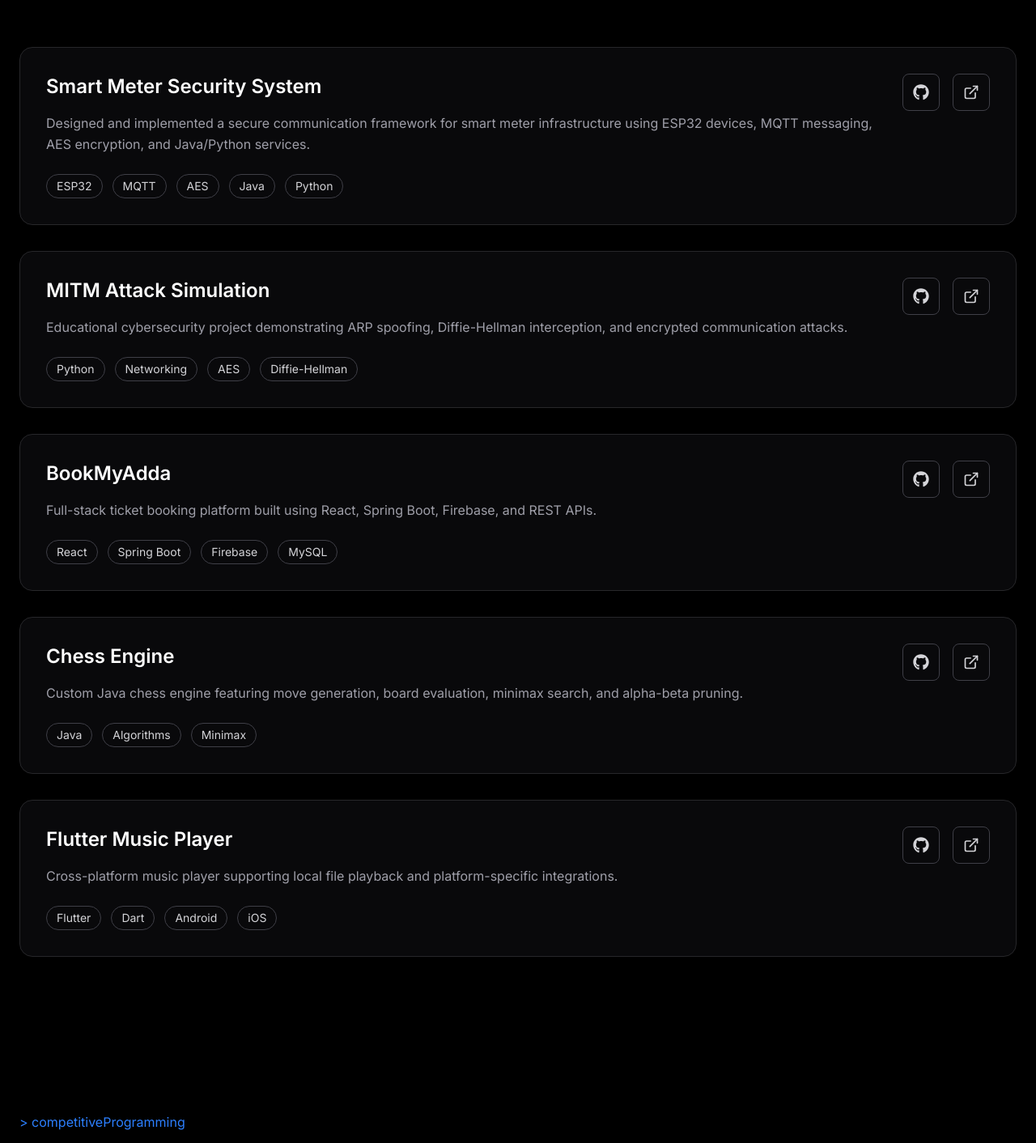
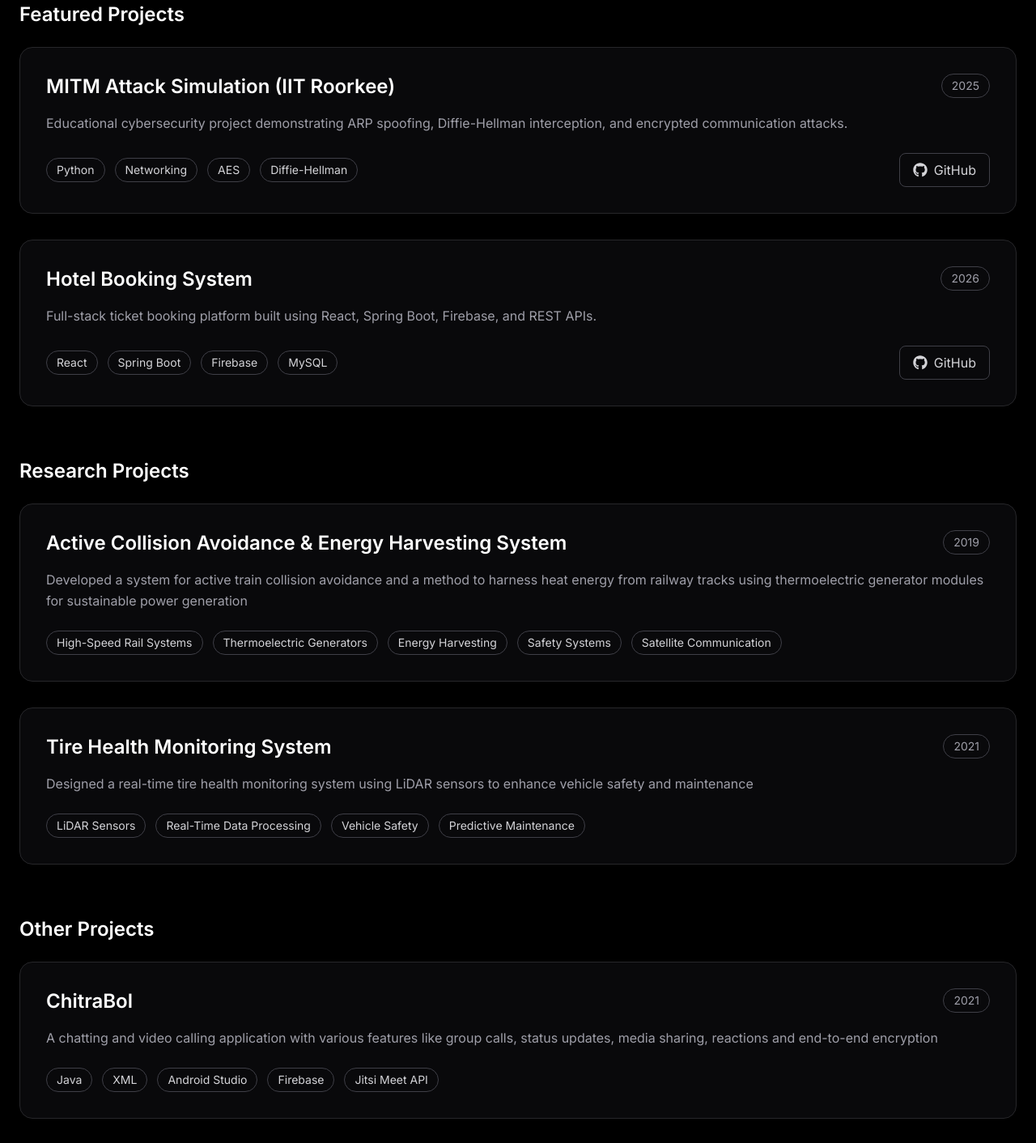
Before and after one commit to Shashvat2005/Portfolio, a Next.js app: page / in a window 1280 px wide. Shown: the part 2740-4152 px from the top of the page at 81% size. Built offline with nearby package versions, Linux system fonts and the light colour scheme.

Commit message:
Projects Updated

```diff
--- a/src/components/sections/Projects.tsx
+++ b/src/components/sections/Projects.tsx
@@ -1,15 +1,94 @@
 import { ExternalLink } from "lucide-react";
-import { FaGithub} from "react-icons/fa";
-import { projects } from "../../data/projects";
-
+import { FaGithub } from "react-icons/fa";
+import { projects } from "@/data/projects";
 
 export default function Projects() {
+  const featuredProjects = projects.filter(
+    (project) => project.featured == 0
+  );
+
+  const otherProjects = projects.filter(
+    (project) => project.featured == 1
+  );
+
+  const researchProjects = projects.filter(
+    (project) => project.featured == 2
+  );
+
+  const renderProjectCard = (project: (typeof projects)[number]) => (
+    <div
+      key={project.title}
+      className="group rounded-2xl border border-zinc-800 bg-zinc-950 p-8 transition-all duration-300 hover:-translate-y-1 hover:border-blue-500/50 hover:shadow-xl"
+    >
+      {/* Header */}
+      <div className="mb-4 flex items-start justify-between gap-4">
+        <h3 className="text-2xl font-semibold text-white">
+          {project.title}
+        </h3>
+
+        {project.date && (
+          <span className="rounded-full border border-zinc-700 px-3 py-1 text-sm text-zinc-400 whitespace-nowrap">
+            {project.date}
+          </span>
+        )}
+      </div>
+
+      {/* Description */}
+      <p className="mb-6 leading-relaxed text-zinc-400">
+        {project.description}
+      </p>
+
+      {/* Footer */}
+      <div className="flex flex-col gap-4 md:flex-row md:items-center md:justify-between">
+
+        {/* Tech Stack */}
+        <div className="flex flex-wrap gap-3">
+          {project.tech.map((item) => (
+            <span
+              key={item}
+              className="rounded-full border border-zinc-700 px-3 py-1 text-sm text-zinc-300"
+            >
+              {item}
+            </span>
+          ))}
+        </div>
+
+        {/* Links */}
+        <div className="flex gap-3">
+          {project.github && (
+            <a
+              href={project.github}
+              target="_blank"
+              rel="noreferrer"
+              className="flex items-center gap-2 rounded-lg border border-zinc-700 px-4 py-2 text-zinc-300 transition hover:border-white hover:text-white"
+            >
+              <FaGithub size={18} />
+              GitHub
+            </a>
+          )}
+
+          {project.demo && (
+            <a
+              href={project.demo}
+              target="_blank"
+              rel="noreferrer"
+              className="flex items-center gap-2 rounded-lg border border-zinc-700 px-4 py-2 text-zinc-300 transition hover:border-white hover:text-white"
+            >
+              <ExternalLink size={18} />
+              Demo
+            </a>
+          )}
+        </div>
+      </div>
+    </div>
+  );
+
   return (
     <section
       id="projects"
-      className="mx-auto max-w-7xl px-6 py-28"
+      className="mx-auto max-w-7xl px-6 py-20"
     >
-      <div className="mb-16">
+      <div className="mb-10">
         <p className="mb-3 text-blue-500">
           &gt; projects
         </p>
@@ -25,58 +104,46 @@ export default function Projects() {
         </p>
       </div>
 
-      <div className="grid gap-8">
-        {projects.map((project) => (
-          <div
-            key={project.title}
-            className="group rounded-2xl border border-zinc-800 bg-zinc-950 p-8 transition-all duration-300 hover:border-blue-500/50"
-          >
-            <div className="flex flex-col gap-6 lg:flex-row lg:items-start lg:justify-between">
+      {/* Featured Projects */}
+      {featuredProjects.length > 0 && (
+        <div className="mb-16">
+          <h3 className="mb-6 text-2xl font-semibold text-white">
+            Featured Projects
+          </h3>
 
-              <div className="flex-1">
-                <h3 className="mb-4 text-2xl font-semibold text-white">
-                  {project.title}
-                </h3>
+          <div className="grid gap-8">
+            {featuredProjects.map(renderProjectCard)}
+          </div>
+        </div>
+      )}
 
-                <p className="mb-6 leading-relaxed text-zinc-400">
-                  {project.description}
-                </p>
+       {/* Research Projects */}
+      {researchProjects.length > 0 && (
+        <div className="mb-16">
+          <h3 className="mb-6 text-2xl font-semibold text-white">
+            Research Projects
+          </h3>
 
-                <div className="flex flex-wrap gap-3">
-                  {project.tech.map((item) => (
-                    <span
-                      key={item}
-                      className="rounded-full border border-zinc-700 px-3 py-1 text-sm text-zinc-300"
-                    >
-                      {item}
-                    </span>
-                  ))}
-                </div>
-              </div>
+          <div className="grid gap-8">
+            {researchProjects.map(renderProjectCard)}
+          </div>
+        </div>
+      )}
 
-              <div className="flex gap-4">
-                <a
-                  href={project.github}
-                  target="_blank"
-                  rel="noreferrer"
-                  className="rounded-lg border border-zinc-700 p-3 text-zinc-300 transition hover:border-white hover:text-white"
-                >
-                  <FaGithub size={20} />
-                </a>
+      {/* Other Projects */}
+      {otherProjects.length > 0 && (
+        <div>
+          <h3 className="mb-6 text-2xl font-semibold text-white">
+            Other Projects
+          </h3>
 
-                <a
-                  href={project.demo}
-                  target="_blank"
-                  rel="noreferrer"
-                  className="rounded-lg border border-zinc-700 p-3 text-zinc-300 transition hover:border-white hover:text-white"
-                >
-                  <ExternalLink size={20} />
-                </a>
-              </div>
-            </div>
+          <div className="grid gap-8">
+            {otherProjects.map(renderProjectCard)}
           </div>
-        ))}
-      </div>
+        </div>
+      )}
+
+
     </section>
   );
 }
--- a/src/data/projects.ts
+++ b/src/data/projects.ts
@@ -1,50 +1,94 @@
 import { Project } from "../types/project";
 
+// featured :
+//     0 -> Featured Project
+//     1 -> Other Project
+//     2 -> Research Project
+
 export const projects: Project[] = [
+
   {
-    title: "Smart Meter Security System",
-    description:
-      "Designed and implemented a secure communication framework for smart meter infrastructure using ESP32 devices, MQTT messaging, AES encryption, and Java/Python services.",
-    tech: ["ESP32", "MQTT", "AES", "Java", "Python"],
-    github: "#",
-    demo: "#",
-    featured: true,
+    title: "Active Collision Avoidance & Energy Harvesting System",
+    description:"Developed a system for active train collision avoidance and a method to harness heat energy from railway tracks using thermoelectric generator modules for sustainable power generation",
+    tech: ["High-Speed Rail Systems", "Thermoelectric Generators", "Energy Harvesting", "Safety Systems", "Satellite Communication"],
+    date: "2019",
+    // github: "#",
+    // demo: "#",
+    featured: 2,
   },
 
   {
-    title: "MITM Attack Simulation",
+    title: "Tire Health Monitoring System",
+    description:"Designed a real-time tire health monitoring system using LiDAR sensors to enhance vehicle safety and maintenance",
+    tech: ["LiDAR Sensors", "Real-Time Data Processing", "Vehicle Safety", "Predictive Maintenance"],
+    date: "2021",
+    // github: "#",
+    // demo: "#",
+    featured: 2,
+  },
+
+  {
+    title: "ChitraBol",
+    description:"A chatting and video calling application with various features like group calls, status updates, media sharing, reactions and end-to-end encryption",
+    tech: ["Java", "XML", "Android Studio", "Firebase", "Jitsi Meet API"],
+    date: "2021",
+    // github: "#",
+    // demo: "#",
+    featured: 1,
+  },
+
+  {
+    title: "To-Do List App",
+    description:
+      "Cross-platform to-do list application using Flutter and Dart, allowing users to manage their tasks on both Android and iOS devices.",
+    tech: ["Flutter", "Dart", "Android", "iOS"],
+    date: "2025",
+    github: "https://github.com/Shashvat2005/ToDo-App",
+    // demo: "#",
+    featured: 1,
+  },
+
+  {
+    title: "Obscura",
+    description:
+      "Cross-platform image encryption application using Flutter and Dart, allowing users to securely encrypt and decrypt photos on Mac and Windows devices.",
+    tech: ["Flutter", "Dart", "MacOS", "Windows"],
+    date: "2025",
+    github: "https://github.com/Shashvat2005/Obscura",
+    // demo: "#",
+    featured: 1,
+  },
+
+  {
+    title: "MITM Attack Simulation (IIT Roorkee)",
     description:
       "Educational cybersecurity project demonstrating ARP spoofing, Diffie-Hellman interception, and encrypted communication attacks.",
     tech: ["Python", "Networking", "AES", "Diffie-Hellman"],
-    github: "#",
-    demo: "#",
-    featured: true,
+    date: "2025",
+    github: "https://github.com/Shashvat2005/Secure_App_IITR",
+    // demo: "#",
+    featured: 0,
   },
 
   {
-    title: "BookMyAdda",
+    title: "Hotel Booking System",
     description:
       "Full-stack ticket booking platform built using React, Spring Boot, Firebase, and REST APIs.",
     tech: ["React", "Spring Boot", "Firebase", "MySQL"],
-    github: "#",
-    demo: "#",
+    date: "2026",
+    github: "https://github.com/Shashvat2005/BMK-frontend",
+    // demo: "#",
+    featured: 0,
   },
 
   {
     title: "Chess Engine",
     description:
       "Custom Java chess engine featuring move generation, board evaluation, minimax search, and alpha-beta pruning.",
-    tech: ["Java", "Algorithms", "Minimax"],
-    github: "#",
-    demo: "#",
-  },
-
-  {
-    title: "Flutter Music Player",
-    description:
-      "Cross-platform music player supporting local file playback and platform-specific integrations.",
-    tech: ["Flutter", "Dart", "Android", "iOS"],
-    github: "#",
-    demo: "#",
+    tech: ["Java", "Algorithms", "Minimax", "Alpha-Beta Pruning"],
+    date: "2026",
+    github: "https://github.com/Shashvat2005/Chess-Engine",
+    // demo: "#",
+    featured: 1,
   },
 ];
--- a/src/types/project.ts
+++ b/src/types/project.ts
@@ -2,7 +2,8 @@ export interface Project {
   title: string;
   description: string;
   tech: string[];
+  date?: string;
   github?: string;
   demo?: string;
-  featured?: boolean;
+  featured?: number;
 }
```
